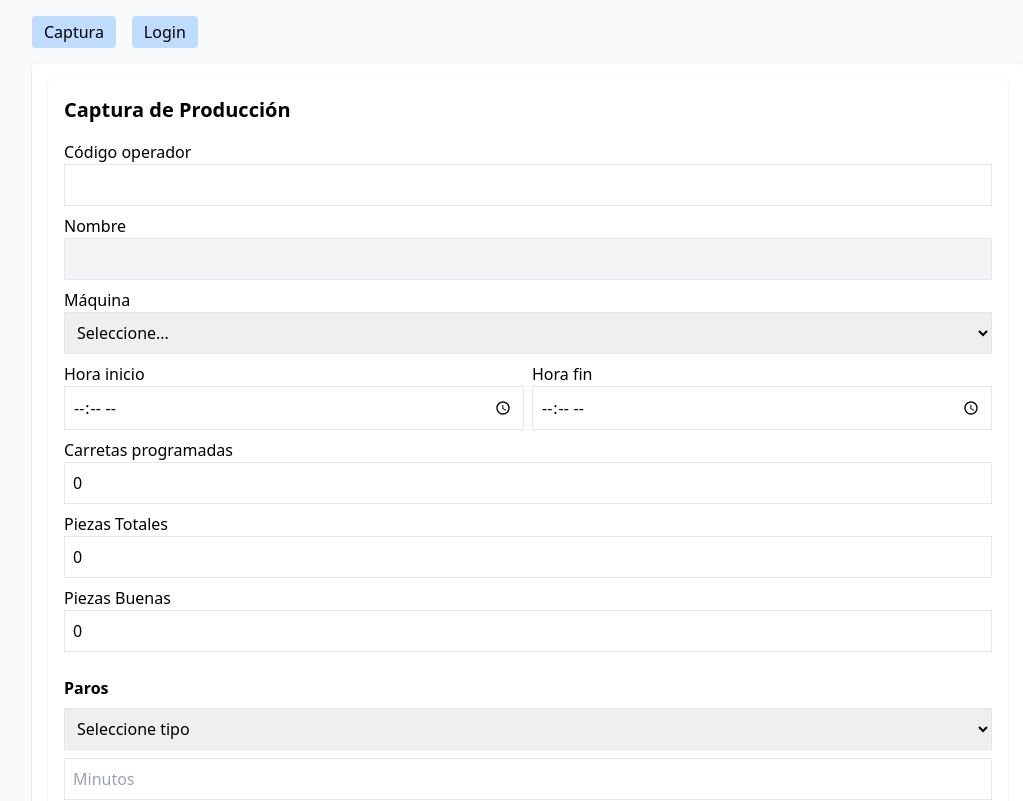
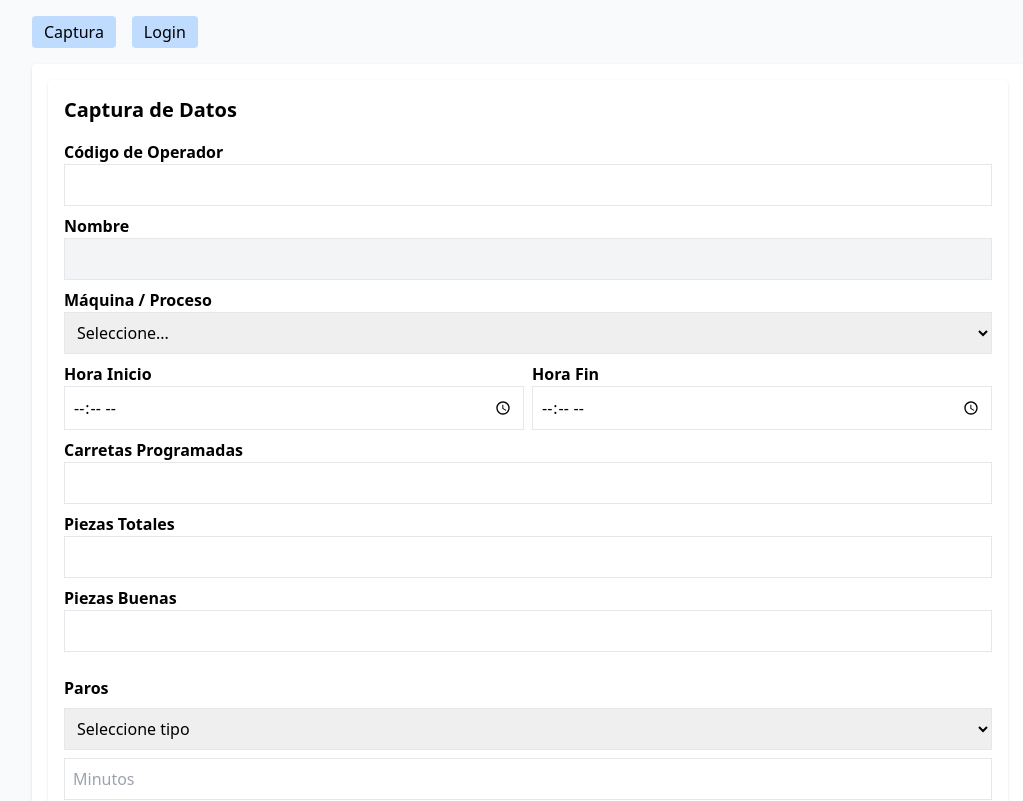
Before and after one commit to TransmetalAG/OEE-V2, a React (Vite) app: page / in a window 1280 px wide. Shown: the top 801 px of the page, without its empty margins (112-1135 px from the left). Built offline with nearby package versions, Linux system fonts and the light colour scheme.

Commit message:
Update Captura.jsx

```diff
--- a/src/components/Captura.jsx
+++ b/src/components/Captura.jsx
@@ -4,15 +4,14 @@
 
 export default function Captura() {
   const [form, setForm] = useState({
-    fecha: "",
     codigo: "",
     nombre: "",
     maquina: "",
     inicio: "",
     fin: "",
-    carretas: 0,
-    piezasTotales: 0,
-    piezasBuenas: 0,
+    carretas: "",
+    piezasTotales: "",
+    piezasBuenas: "",
     paros: [],
   });
 
@@ -22,12 +21,10 @@
     descripcion: "",
   });
 
-  // Manejo de inputs normales
   const handleChange = (e) => {
     setForm({ ...form, [e.target.name]: e.target.value });
   };
 
-  // Autocompletar nombre de operador por código
   const handleCodigo = (e) => {
     const codigo = e.target.value;
     const op = operadores.find((o) => o.codigo === codigo);
@@ -38,46 +35,42 @@
     });
   };
 
-  // Agregar paro
   const agregarParo = () => {
     if (!nuevoParo.tipo || !nuevoParo.minutos || !nuevoParo.descripcion) {
-      alert("Debes completar todos los campos del paro.");
+      alert("Debes completar tipo, minutos y descripción del paro.");
       return;
     }
     setForm({ ...form, paros: [...form.paros, nuevoParo] });
     setNuevoParo({ tipo: "", minutos: "", descripcion: "" });
   };
 
-  // Eliminar paro
   const eliminarParo = (i) => {
     setForm({ ...form, paros: form.paros.filter((_, idx) => idx !== i) });
   };
 
-  // Guardar registro en localStorage
   const guardar = () => {
     const registros = JSON.parse(localStorage.getItem("registros") || "[]");
     registros.push(form);
     localStorage.setItem("registros", JSON.stringify(registros));
-    alert("Registro guardado exitosamente ✅");
+    alert("Registro guardado ✅");
     setForm({
-      fecha: "",
       codigo: "",
       nombre: "",
       maquina: "",
       inicio: "",
       fin: "",
-      carretas: 0,
-      piezasTotales: 0,
-      piezasBuenas: 0,
+      carretas: "",
+      piezasTotales: "",
+      piezasBuenas: "",
       paros: [],
     });
   };
 
   return (
     <div className="p-4 bg-white rounded shadow">
-      <h2 className="text-xl font-bold mb-4">Captura de Producción</h2>
+      <h2 className="text-xl font-bold mb-4">Captura de Datos</h2>
 
-      <label>Código operador</label>
+      <label className="block font-semibold">Código de Operador</label>
       <input
         type="text"
         name="codigo"
@@ -86,7 +79,7 @@
         className="border p-2 w-full mb-2"
       />
 
-      <label>Nombre</label>
+      <label className="block font-semibold">Nombre</label>
       <input
         type="text"
         value={form.nombre}
@@ -94,7 +87,7 @@
         className="border p-2 w-full mb-2 bg-gray-100"
       />
 
-      <label>Máquina</label>
+      <label className="block font-semibold">Máquina / Proceso</label>
       <select
         name="maquina"
         value={form.maquina}
@@ -111,7 +104,7 @@
 
       <div className="flex gap-2">
         <div className="flex-1">
-          <label>Hora inicio</label>
+          <label className="block font-semibold">Hora Inicio</label>
           <input
             type="time"
             name="inicio"
@@ -121,7 +114,7 @@
           />
         </div>
         <div className="flex-1">
-          <label>Hora fin</label>
+          <label className="block font-semibold">Hora Fin</label>
           <input
             type="time"
             name="fin"
@@ -132,7 +125,7 @@
         </div>
       </div>
 
-      <label>Carretas programadas</label>
+      <label className="block font-semibold">Carretas Programadas</label>
       <input
         type="number"
         name="carretas"
@@ -141,7 +134,7 @@
         className="border p-2 w-full mb-2"
       />
 
-      <label>Piezas Totales</label>
+      <label className="block font-semibold">Piezas Totales</label>
       <input
         type="number"
         name="piezasTotales"
@@ -150,7 +143,7 @@
         className="border p-2 w-full mb-2"
       />
 
-      <label>Piezas Buenas</label>
+      <label className="block font-semibold">Piezas Buenas</label>
       <input
         type="number"
         name="piezasBuenas"
@@ -159,7 +152,6 @@
         className="border p-2 w-full mb-2"
       />
 
-      {/* Paros */}
       <div className="mt-4">
         <h3 className="font-semibold mb-2">Paros</h3>
         <select
@@ -170,21 +162,25 @@
           <option value="">Seleccione tipo</option>
           <option value="Mecánico">Mecánico</option>
           <option value="Eléctrico">Eléctrico</option>
-          <option value="Planeado">Paro Planeado</option>
+          <option value="Planeado">Planeado</option>
           <option value="Otro">Otro</option>
         </select>
         <input
           type="number"
           placeholder="Minutos"
           value={nuevoParo.minutos}
-          onChange={(e) => setNuevoParo({ ...nuevoParo, minutos: e.target.value })}
+          onChange={(e) =>
+            setNuevoParo({ ...nuevoParo, minutos: e.target.value })
+          }
           className="border p-2 w-full mb-2"
         />
         <input
           type="text"
           placeholder="Descripción"
           value={nuevoParo.descripcion}
-          onChange={(e) => setNuevoParo({ ...nuevoParo, descripcion: e.target.value })}
+          onChange={(e) =>
+            setNuevoParo({ ...nuevoParo, descripcion: e.target.value })
+          }
           className="border p-2 w-full mb-2"
         />
         <button
@@ -196,7 +192,10 @@
 
         <ul className="mt-2">
           {form.paros.map((p, i) => (
-            <li key={i} className="flex justify-between items-center border p-2 mb-1">
+            <li
+              key={i}
+              className="flex justify-between items-center border p-2 mb-1"
+            >
               <span>
                 {p.tipo} - {p.minutos} min - {p.descripcion}
               </span>
@@ -215,7 +214,7 @@
         onClick={guardar}
         className="bg-green-600 text-white px-4 py-2 rounded mt-4"
       >
-        Guardar registro
+        Guardar Registro
       </button>
     </div>
   );
```
